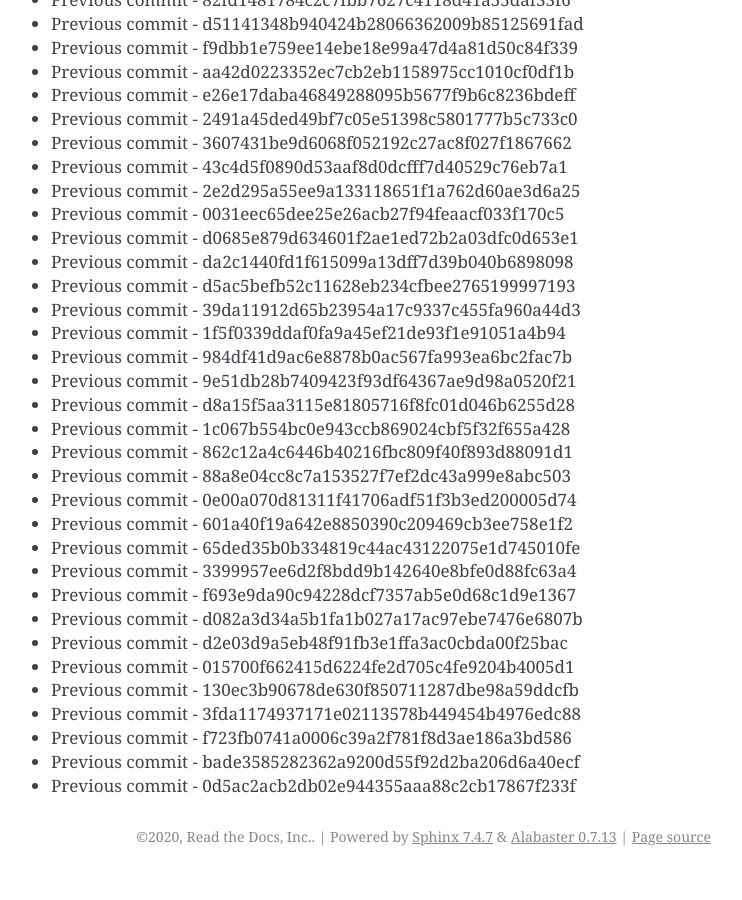
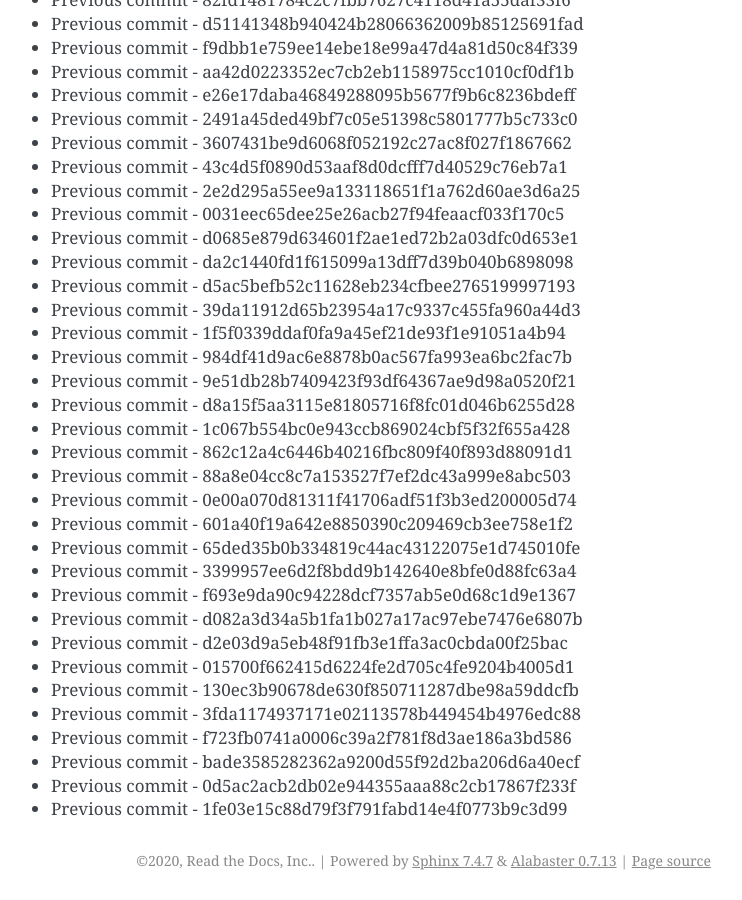
Before and after one commit to readthedocs/rtd-git-stresstest, a Sphinx documentation site: the page built from docs/updates.rst, in a window 1280 px wide and 900 px high, scrolled down 37469 px. Shown: the whole window, without its empty margins (399-1141 px from the left). Built offline with Sphinx 7.4.7, drawn with Linux system fonts in a browser that asks for light colours; before the commit the page ends 38345 px from its top, so only the background shows below that.

Commit message:
Generating commit from previous: 1fe03e15c88d79f3f791fabd14e4f0773b9c3d99

```diff
--- a/docs/updates.rst
+++ b/docs/updates.rst
@@ -1606,3 +1606,4 @@ It can be tested for any performance characteristics.
 * Previous commit - f723fb0741a0006c39a2f781f8d3ae186a3bd586
 * Previous commit - bade3585282362a9200d55f92d2ba206d6a40ecf
 * Previous commit - 0d5ac2acb2db02e944355aaa88c2cb17867f233f
+* Previous commit - 1fe03e15c88d79f3f791fabd14e4f0773b9c3d99
```
